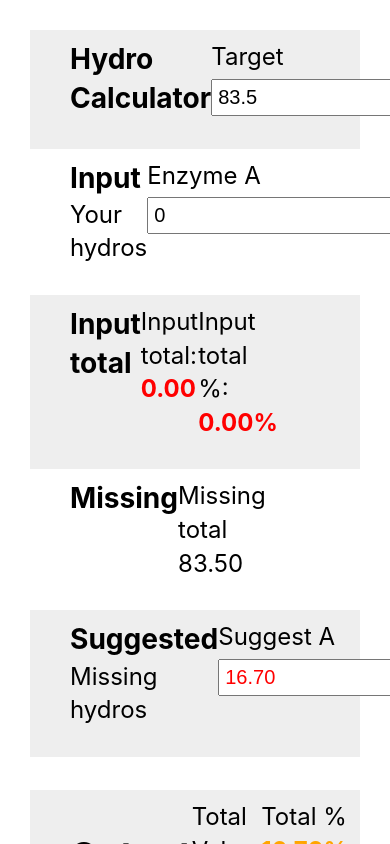
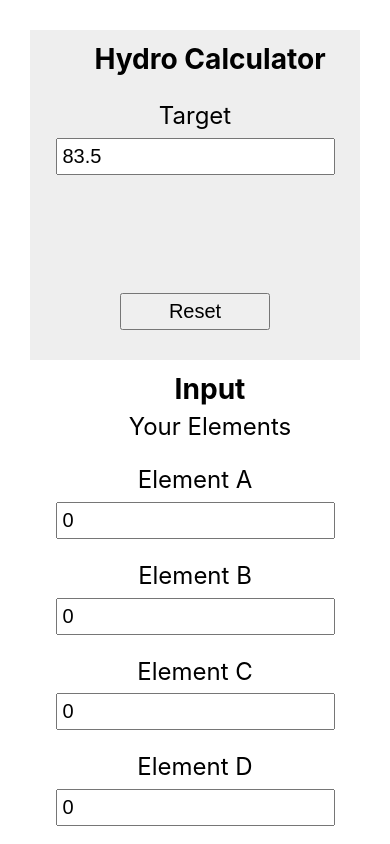
Before and after one commit to teerzo/swg-hydros, a React (Create React App) app: page /hydros in a window 390 px wide. Built offline with nearby package versions, Linux system fonts and the light colour scheme.

Commit message:
add reset button, setup basic mobile layout, rename labels

```diff
--- a/src/App.scss
+++ b/src/App.scss
@@ -23,7 +23,7 @@
   }
 
   &::-webkit-scrollbar-thumb {
-    background-color: rgb(00, 255, 36);
+    // background-color: rgb(00, 255, 36);
     outline: 1px solid slategrey;
   }
   // background-image: url("./images/monstera-bg2.png");
--- a/src/components/router/hydros/hydros.js
+++ b/src/components/router/hydros/hydros.js
@@ -127,8 +127,14 @@
         setTotal(_total + _missing);
     }
 
-    function onReset() {
-
+    function handleResetInput() {
+        setEnzyme({
+            a: 0.0,
+            b: 0.0,
+            c: 0.0,
+            d: 0.0,
+            e: 0.0
+        })
     }
 
     return (
@@ -145,15 +151,19 @@
                             <input type="number" name="target" value={target} onChange={onTargetChange} />
                         </div>
                         <div className="group">
+
                         </div>
                         <div className="group">
+
                         </div>
                         <div className="group">
+
                         </div>
 
-                        {/* <div className="group center">
-                            <button> Reset </button>
-                        </div> */}
+                        <div className="group center">
+                            <label>   </label>
+                            <button onClick={handleResetInput}> Reset </button>
+                        </div>
                     </div>
 
 
@@ -161,26 +171,26 @@
                     <div className="grid">
                         <div className="group">
                             <h3> Input </h3>
-                            <p> Your hydros </p>
+                            <p> Your Elements </p>
                         </div>
                         <div className="group">
-                            <label> Enzyme A </label>
+                            <label> Element A </label>
                             <input type="number" name="a" value={enzyme.a} onChange={handleChange} />
                         </div>
                         <div className="group">
-                            <label> Enzyme B </label>
+                            <label> Element B </label>
                             <input type="number" name="b" value={enzyme.b} onChange={handleChange} />
                         </div>
                         <div className="group">
-                            <label> Enzyme C </label>
+                            <label> Element C </label>
                             <input type="number" name="c" value={enzyme.c} onChange={handleChange} />
                         </div>
                         <div className="group">
-                            <label> Enzyme D </label>
+                            <label> Element D </label>
                             <input type="number" name="d" value={enzyme.d} onChange={handleChange} />
                         </div>
                         <div className="group">
-                            <label> Enzyme E </label>
+                            <label> Element E </label>
                             <input type="number" name="e" value={enzyme.e} onChange={handleChange} />
                         </div>
 
@@ -217,26 +227,26 @@
                     <div className="grid">
                         <div className="group">
                             <h3> Suggested </h3>
-                            <p> Missing hydros </p>
+                            <p> Missing Elements </p>
                         </div>
                         <div className="group">
-                            <label> Suggest A </label>
+                            <label> Element A </label>
                             <input className={suggest.a > 0 ? 'red' : ''} type="number" name="a" value={suggest.a} onChange={suggestChange} />
                         </div>
                         <div className="group">
-                            <label> Suggest B </label>
+                            <label> Element B </label>
                             <input className={suggest.b > 0 ? 'red' : ''} type="number" name="b" value={suggest.b} onChange={suggestChange} />
                         </div>
                         <div className="group">
-                            <label> Suggest C </label>
+                            <label> Element C </label>
                             <input className={suggest.c > 0 ? 'red' : ''} type="number" name="c" value={suggest.c} onChange={suggestChange} />
                         </div>
                         <div className="group">
-                            <label> Suggest D </label>
+                            <label> Element D </label>
                             <input className={suggest.d > 0 ? 'red' : ''} type="number" name="d" value={suggest.d} onChange={suggestChange} />
                         </div>
                         <div className="group">
-                            <label> Suggest E </label>
+                            <label> Element E </label>
                             <input className={suggest.e > 0 ? 'red' : ''} type="number" name="e" value={suggest.e} onChange={suggestChange} />
                         </div>
                     </div>
--- a/src/components/router/hydros/hydros.scss
+++ b/src/components/router/hydros/hydros.scss
@@ -1,11 +1,7 @@
-
-
 .route-hydros {
     text-align: center;
     // height: 100vh;
     // height: calc(100vh - 4rem);
-
-
 
     p {
         margin: 0px;
@@ -20,8 +16,26 @@
     }
     .grid {
         display: grid;
-        grid-template-columns: 1fr 1fr 1fr 1fr 1fr 1fr ;
+        grid-template-columns: 1fr 1fr 1fr 1fr 1fr 1fr;
         padding: 10px;
+
+        @media only screen and (max-width: 1500px) {
+            // background-color: lightblue;
+            grid-template-columns: 1fr 1fr 1fr;
+
+        }
+        @media only screen and (max-width: 1000px) {
+            // background-color: lightblue;
+            grid-template-columns: 1fr;
+
+            .group {
+                text-align: center;
+            }
+            input {
+                margin: 0 auto;
+            }
+        }
+
 
         .group:nth-child(1) {
             margin-left: 30px;
@@ -38,7 +52,6 @@
             flex-direction: row;
             align-items: center;
             justify-content: space-evenly;
-
         }
     }
 
@@ -63,7 +76,7 @@
             min-width: 150px;
             font-size: 20px;
             // margin-bottom: 20px;
-            padding: 10px;
+            padding: 5px;
             margin: 0 auto;
         }
 
@@ -71,7 +84,6 @@
             text-align: center;
         }
     }
-
 
     .green {
         color: green;
```
